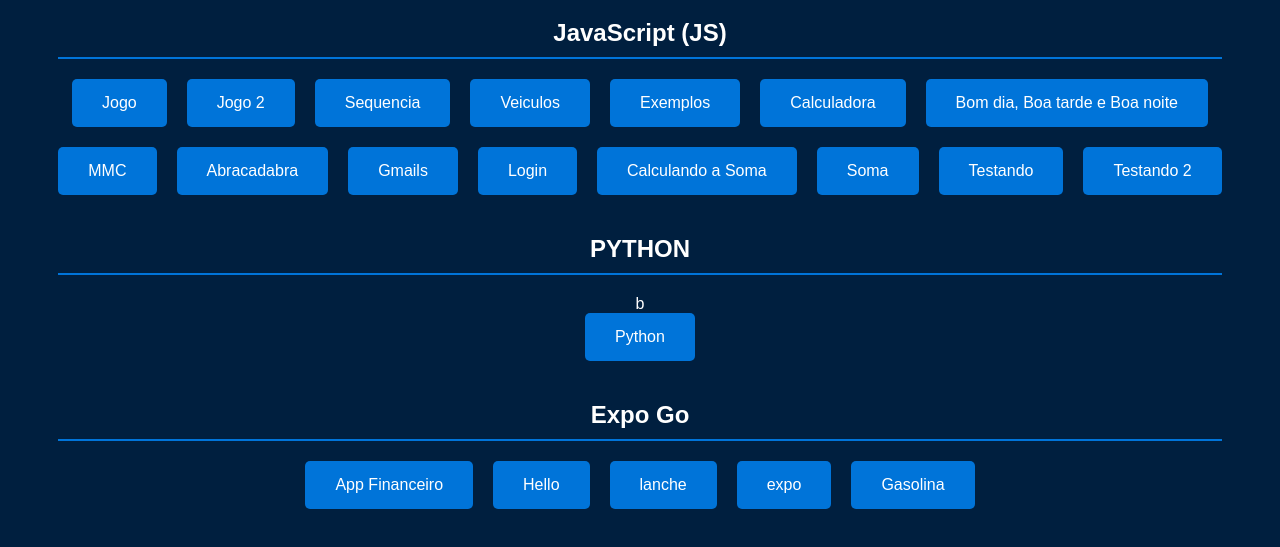
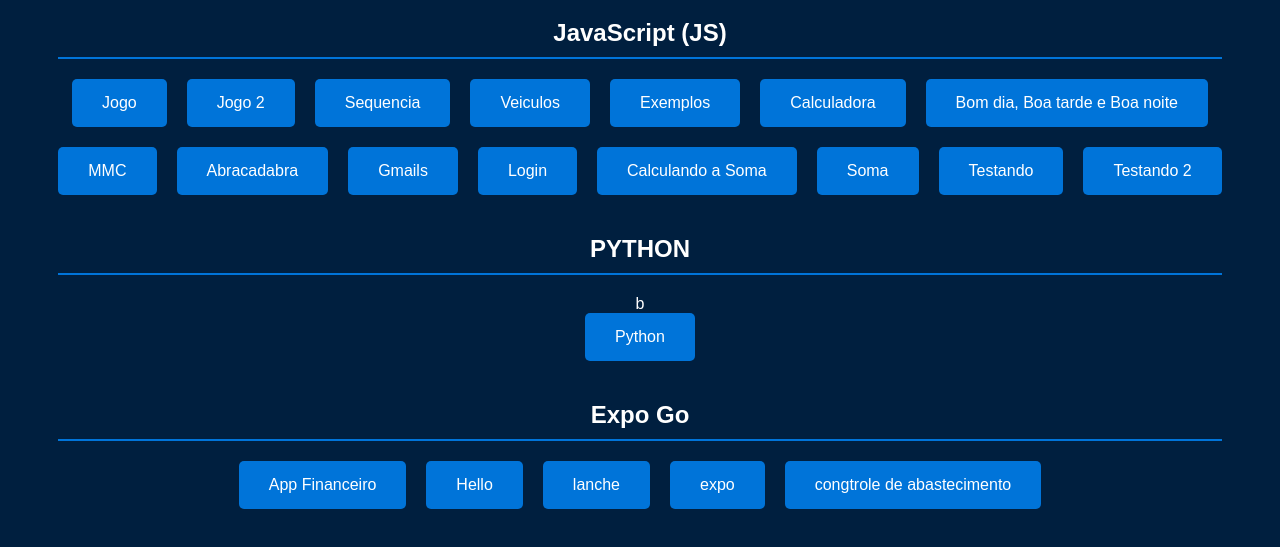
Before and after one commit to claraqueiross/todosexercicios, a plain HTML site: page todosexercicios.html in a window 1280 px wide. Shown: the part 137-684 px from the top of the page. Drawn offline with Linux system fonts and the light colour scheme.

Commit message:
Update todosexercicios.html

```diff
--- a/todosexercicios.html
+++ b/todosexercicios.html
@@ -83,7 +83,7 @@
         <a href="https://snack.expo.dev/@clarasantanaluan/blissful-violet-bacon" class="exercise-button">Hello</a>
         <a href="https://snack.expo.dev/@clarasantanaluan/499abb" class="exercise-button">lanche</a>
          <a href="https://snack.expo.dev/@nvp9578/4ba827" class="exercise-button">expo</a>
-        <a href="https://snack.expo.dev/@clarasantanaluan/great-blue-cereal" class="exercise-button">Gasolina</a>
+        <a href="https://snack.expo.dev/@clarasantanaluan/great-blue-cereal" class="exercise-button">congtrole de abastecimento</a>
     </div>
 
 </body>
```
